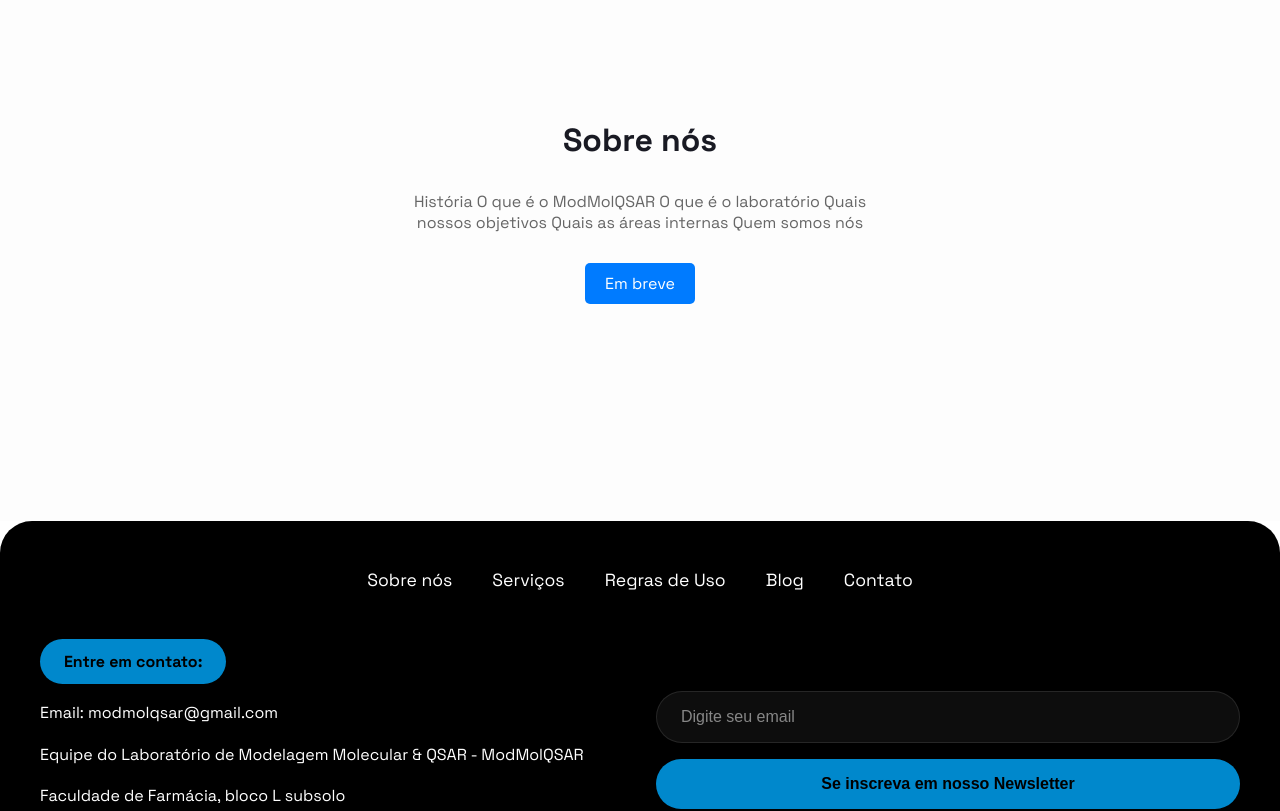
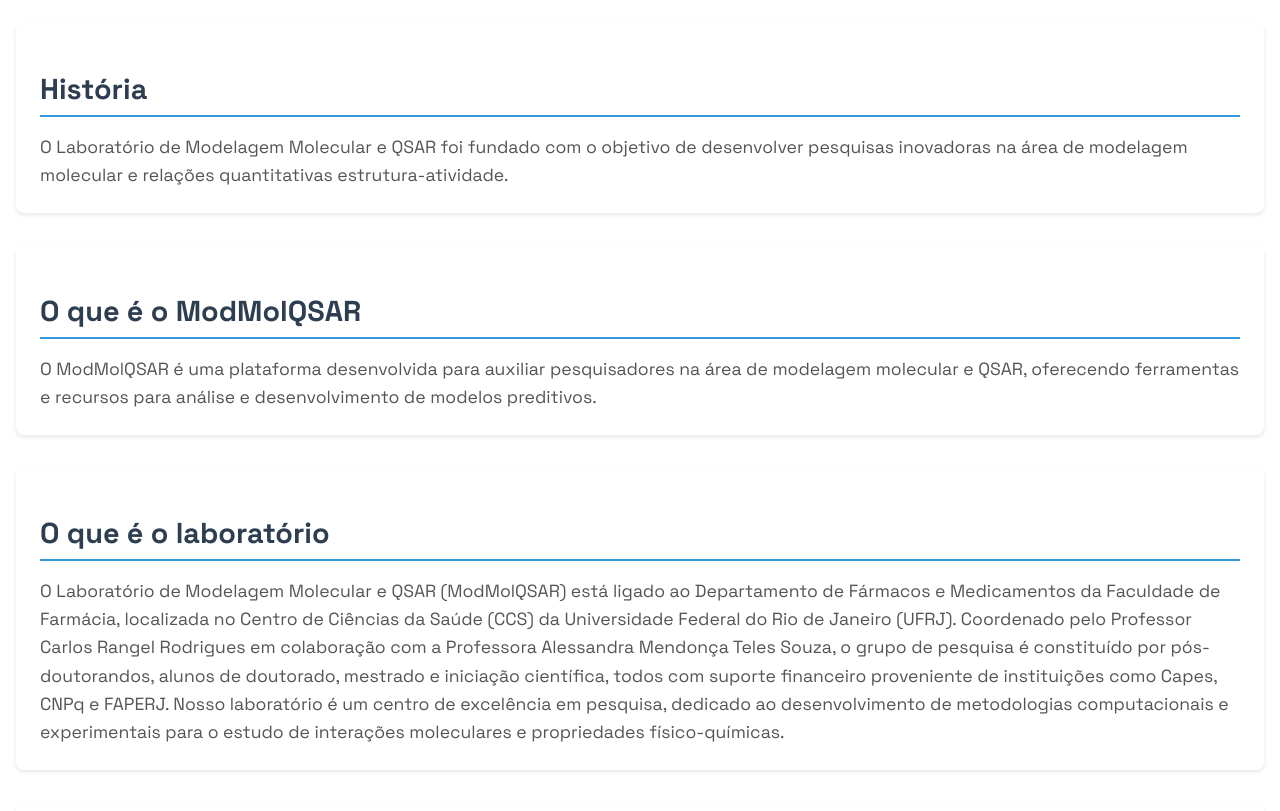
Before and after one commit to borges-1802/LabModMol, a React (Vite) app in the folder front/: page /About in a window 1280 px wide. Shown: the part 240-1051 px from the top of the page. Built offline with nearby package versions, Linux system fonts and the light colour scheme.

Commit message:
:construction: reestruturando o design das páginas

```diff
--- a/front/src/pages/About/index.tsx
+++ b/front/src/pages/About/index.tsx
@@ -1,7 +1,7 @@
 import React from 'react';
 import { motion } from 'framer-motion';
 import Button from '../../components/button';
-import { Container, Title, Description, ButtonContainer, Bottom, Image, ImageGroup, SupportText } from './styles';
+import { Container, Title, ButtonContainer, Bottom, Image, ImageGroup, SupportText, Section, SectionTitle, SectionContent } from './styles.tsx';
 import Header from '../../components/header';
 import Footer from '../../components/footer';
 
@@ -18,22 +18,71 @@
                 >
                     Sobre nós
                 </Title>
-                <Description
-                    as={motion.p}
-                    initial={{ opacity: 0, y: 50 }}
-                    animate={{ opacity: 1, y: 0 }}
-                    transition={{ duration: 0.8, delay: 0.2 }}
-                >
-                    História
-O que é o ModMolQSAR
-O que é o laboratório
-Quais nossos objetivos
-Quais as áreas internas
-Quem somos nós
 
-                </Description>
+                <Section>
+                    <SectionTitle>História</SectionTitle>
+                    <SectionContent>
+                        O Laboratório de Modelagem Molecular e QSAR foi fundado com o objetivo de
+                        desenvolver pesquisas inovadoras na área de modelagem molecular e relações quantitativas
+                        estrutura-atividade.
+                    </SectionContent>
+                </Section>
+
+                <Section>
+                    <SectionTitle>O que é o ModMolQSAR</SectionTitle>
+                    <SectionContent>
+                        O ModMolQSAR é uma plataforma desenvolvida para auxiliar pesquisadores na área de
+                        modelagem molecular e QSAR, oferecendo ferramentas e recursos para análise e
+                        desenvolvimento de modelos preditivos.
+                    </SectionContent>
+                </Section>
+
+                <Section>
+                    <SectionTitle>O que é o laboratório</SectionTitle>
+                    <SectionContent>
+                        O Laboratório de Modelagem Molecular e QSAR (ModMolQSAR) está ligado ao Departamento de Fármacos
+                        e Medicamentos da Faculdade de Farmácia, localizada no Centro de Ciências da Saúde (CCS) da Universidade Federal do
+                        Rio de Janeiro (UFRJ). Coordenado pelo Professor Carlos Rangel Rodrigues em colaboração com a Professora Alessandra Mendonça
+                        Teles Souza, o grupo de pesquisa é constituído por pós-doutorandos, alunos de doutorado, mestrado e iniciação científica, todos
+                        com suporte financeiro proveniente de instituições como Capes, CNPq e FAPERJ.
+                        Nosso laboratório é um centro de excelência em pesquisa, dedicado ao desenvolvimento
+                        de metodologias computacionais e experimentais para o estudo de interações moleculares
+                        e propriedades físico-químicas.
+                    </SectionContent>
+                </Section>
+
+                <Section>
+                    <SectionTitle>Quais nossos objetivos</SectionTitle>
+                    <SectionContent>
+                        • Desenvolver metodologias inovadoras em modelagem molecular
+                        • Contribuir para o avanço científico na área de QSAR
+                        • Formar profissionais qualificados
+                        • Estabelecer parcerias com instituições nacionais e internacionais
+                    </SectionContent>
+                </Section>
+
+                <Section>
+                    <SectionTitle>Quais as áreas internas</SectionTitle>
+                    <SectionContent>
+                        • Modelagem Molecular
+                        • QSAR e QSPR
+                        • Desenvolvimento de Software
+                        • Análise de Dados
+                        • Bioinformática
+                    </SectionContent>
+                </Section>
+
+                <Section>
+                    <SectionTitle>Quem somos nós</SectionTitle>
+                    <SectionContent>
+                        Somos uma equipe multidisciplinar composta por pesquisadores, professores e estudantes
+                        dedicados ao avanço da ciência através da modelagem molecular e QSAR. Nossa equipe
+                        combina expertise em química, biologia, computação e estatística.
+                    </SectionContent>
+                </Section>
+
                 <ButtonContainer>
-                    <Button>Em breve</Button>
+                    <Button href="/">Voltar para Home</Button>
                 </ButtonContainer>
             </Container>
             <Footer />
--- a/front/src/pages/About/styles.tsx
+++ b/front/src/pages/About/styles.tsx
@@ -4,83 +4,77 @@
     display: flex;
     flex-direction: column;
     align-items: center;
-    justify-content: center;
-    min-height: 80vh; /* Usar min-height para garantir que o conteúdo não fique cortado */
-    padding: 20px; /* Aumentar o padding para melhorar a responsividade */
-    box-sizing: border-box;
-    background-color: rgba(238, 238, 238, 0.11);
+    padding: 2rem;
+    max-width: 1200px;
+    margin: 0 auto;
 `;
 
 export const Title = styled.h1`
-    font-size: 2em; // Tamanho reduzido para telas menores
-    color: #191A23;
-    margin-bottom: 15px;
-    text-align: center; /* Centralizar o título */
+    font-size: 2.5rem;
+    color: #333;
+    margin-bottom: 2rem;
+    text-align: center;
 `;
 
-export const Description = styled.p`
-    font-size: 1em; // Tamanho reduzido para telas menores
-    color: #666;
-    margin-bottom: 30px;
-    text-align: center;
-    max-width: 500px;
-    padding: 0 20px; /* Adicionar padding para melhorar a leitura em telas pequenas */
+export const Section = styled.div`
+    width: 100%;
+    margin-bottom: 2rem;
+    padding: 1.5rem;
+    background: #fff;
+    border-radius: 8px;
+    box-shadow: 0 2px 4px rgba(0, 0, 0, 0.1);
+`;
+
+export const SectionTitle = styled.h2`
+    font-size: 1.8rem;
+    color: #2c3e50;
+    margin-bottom: 1rem;
+    border-bottom: 2px solid #3498db;
+    padding-bottom: 0.5rem;
+`;
+
+export const SectionContent = styled.div`
+    font-size: 1.1rem;
+    line-height: 1.6;
+    color: #555;
+
+    ul {
+        list-style-type: none;
+        padding-left: 1rem;
+    }
+
+    li {
+        margin-bottom: 0.5rem;
+    }
 `;
 
 export const ButtonContainer = styled.div`
+    margin-top: 2rem;
     display: flex;
-    gap: 15px;
-    flex-wrap: wrap; /* Permitir que os botões quebrem para a próxima linha em telas pequenas */
-    justify-content: center; /* Centralizar os botões */
-    flex-direction: column;
+    justify-content: center;
 `;
 
 export const Bottom = styled.div`
     margin-top: 2rem;
-  display: flex;
-  flex-direction: column;
-  align-items: center; /* Centraliza o conteúdo horizontalmente */
-  gap: 1rem; /* Espaço entre as imagens e o texto */
+    text-align: center;
 `;
 
-export const SupportText = styled.p`
-  color: #000;
-  font-size: 18px;
-  font-style: normal;
-  font-weight: 400;
-  line-height: 26px;
-  text-align: center;
-  margin-bottom: 20px;
-
-  @media (max-width: 768px) {
-    font-size: 16px;
-  }
+export const Image = styled.img`
+    max-width: 100%;
+    height: auto;
+    margin: 1rem 0;
 `;
 
 export const ImageGroup = styled.div`
     display: flex;
-  flex-direction: row;
-  align-items: center;
-  gap: 2rem;
-
-  @media (max-width: 768px) {
+    gap: 1rem;
     flex-wrap: wrap;
     justify-content: center;
-  }
+    margin: 1rem 0;
 `;
 
-export const Image = styled.img`
-  display: flex;
-  width: 100px;
-  border-radius: 10px;
-  transition: transform 0.3s;
-
-  @media (max-width: 768px) {
-    width: 60px;
-    border-radius: 10px;
-  }
-
-  &:hover {
-    transform: rotate(90deg) scale(1.1);
-  }
+export const SupportText = styled.p`
+    font-size: 0.9rem;
+    color: #666;
+    margin-top: 0.5rem;
 `;
--- a/front/src/pages/Home/index.tsx
+++ b/front/src/pages/Home/index.tsx
@@ -75,7 +75,7 @@
               <ImageCaption>IMAGEM SECUNDÁRIA</ImageCaption>
             </SectionImage>
             <SectionText>
-              <SectionTitle>Título da Seção</SectionTitle>
+              <SectionTitle>Banco de Dados</SectionTitle>
               <Text>
                 Descrição da seção...
               </Text>
--- a/front/src/pages/Research/index.tsx
+++ b/front/src/pages/Research/index.tsx
@@ -1,7 +1,7 @@
 import React from 'react';
 import { motion } from 'framer-motion';
 import Button from '../../components/button';
-import { Container, Title, Description, ButtonContainer, Bottom, Image, ImageGroup, SupportText } from './styles';
+import { Container, Title, Description, ButtonContainer, Bottom, Image, ImageGroup, SupportText, Section, SectionTitle, SectionContent } from './styles';
 import Header from '../../components/header';
 import Footer from '../../components/footer';
 import Farmacia from '../../assets/farmacia_logo.png';
@@ -28,10 +28,32 @@
                     animate={{ opacity: 1, y: 0 }}
                     transition={{ duration: 0.8, delay: 0.2 }}
                 >
-                    Bem-vindo! Apresentar as linhas de pesquisa e os agradecimentos às agências.
+                    Temos a atuação em algumas frentes de pesquisa:
                 </Description>
+
+                <Section>
+                    <SectionTitle>Nome 1</SectionTitle>
+                    <SectionContent>
+                        Lorem ipsum dolor sit amet, consectetur adipiscing elit. Sed do eiusmod tempor incididunt ut labore et dolore magna aliqua.
+                    </SectionContent>
+                </Section>
+
+                <Section>
+                    <SectionTitle>Nome 2</SectionTitle>
+                    <SectionContent>
+                        Lorem ipsum dolor sit amet, consectetur adipiscing elit. Sed do eiusmod tempor incididunt ut labore et dolore magna aliqua.
+                    </SectionContent>
+                </Section>
+
+                <Section>
+                    <SectionTitle>Nome 3</SectionTitle>
+                    <SectionContent>
+                        Lorem ipsum dolor sit amet, consectetur adipiscing elit. Sed do eiusmod tempor incididunt ut labore et dolore magna aliqua.
+                    </SectionContent>
+                </Section>
+
                 <ButtonContainer>
-                    <Button>Em breve</Button>
+                    <Button href="/">Voltar para Home</Button>
                 </ButtonContainer>
             </Container>
             <Footer />
--- a/front/src/pages/Research/styles.tsx
+++ b/front/src/pages/Research/styles.tsx
@@ -4,83 +4,76 @@
     display: flex;
     flex-direction: column;
     align-items: center;
-    justify-content: center;
-    min-height: 80vh; /* Usar min-height para garantir que o conteúdo não fique cortado */
-    padding: 20px; /* Aumentar o padding para melhorar a responsividade */
-    box-sizing: border-box;
-    background-color: rgba(238, 238, 238, 0.11);
+    padding: 2rem;
+    max-width: 1200px;
+    margin: 0 auto;
 `;
 
 export const Title = styled.h1`
-    font-size: 2em; // Tamanho reduzido para telas menores
-    color: #191A23;
-    margin-bottom: 15px;
-    text-align: center; /* Centralizar o título */
+    font-size: 2.5rem;
+    color: #333;
+    margin-bottom: 2rem;
+    text-align: center;
 `;
 
 export const Description = styled.p`
-    font-size: 1em; // Tamanho reduzido para telas menores
+    font-size: 1.1rem;
     color: #666;
-    margin-bottom: 30px;
+    margin-bottom: 2rem;
     text-align: center;
-    max-width: 500px;
-    padding: 0 20px; /* Adicionar padding para melhorar a leitura em telas pequenas */
+    max-width: 800px;
+`;
+
+export const Section = styled.div`
+    width: 100%;
+    margin-bottom: 2rem;
+    padding: 1.5rem;
+    background: #fff;
+    border-radius: 8px;
+    box-shadow: 0 2px 4px rgba(0, 0, 0, 0.1);
+`;
+
+export const SectionTitle = styled.h2`
+    font-size: 1.8rem;
+    color: #2c3e50;
+    margin-bottom: 1rem;
+    border-bottom: 2px solid #3498db;
+    padding-bottom: 0.5rem;
+`;
+
+export const SectionContent = styled.div`
+    font-size: 1.1rem;
+    line-height: 1.6;
+    color: #555;
 `;
 
 export const ButtonContainer = styled.div`
+    margin-top: 2rem;
     display: flex;
-    gap: 15px;
-    flex-wrap: wrap; /* Permitir que os botões quebrem para a próxima linha em telas pequenas */
-    justify-content: center; /* Centralizar os botões */
-    flex-direction: column;
+    justify-content: center;
 `;
 
 export const Bottom = styled.div`
     margin-top: 2rem;
-  display: flex;
-  flex-direction: column;
-  align-items: center; /* Centraliza o conteúdo horizontalmente */
-  gap: 1rem; /* Espaço entre as imagens e o texto */
+    text-align: center;
 `;
 
-export const SupportText = styled.p`
-  color: #000;
-  font-size: 18px;
-  font-style: normal;
-  font-weight: 400;
-  line-height: 26px;
-  text-align: center;
-  margin-bottom: 20px;
-
-  @media (max-width: 768px) {
-    font-size: 16px;
-  }
+export const Image = styled.img`
+    max-width: 100%;
+    height: auto;
+    margin: 1rem 0;
 `;
 
 export const ImageGroup = styled.div`
     display: flex;
-  flex-direction: row;
-  align-items: center;
-  gap: 2rem;
-
-  @media (max-width: 768px) {
+    gap: 1rem;
     flex-wrap: wrap;
     justify-content: center;
-  }
+    margin: 1rem 0;
 `;
 
-export const Image = styled.img`
-  display: flex;
-  width: 100px;
-  border-radius: 10px;
-  transition: transform 0.3s;
-
-  @media (max-width: 768px) {
-    width: 60px;
-    border-radius: 10px;
-  }
-
-  &:hover {
-    transform: rotate(90deg) scale(1.1);
-  }
+export const SupportText = styled.p`
+    font-size: 0.9rem;
+    color: #666;
+    margin-top: 0.5rem;
 `;
```
Also changed, not shown: 2 other files (tests, documents, lock files or other folders). Lines whose indentation alone changed are shown as unchanged.
